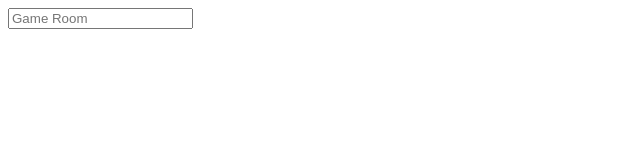
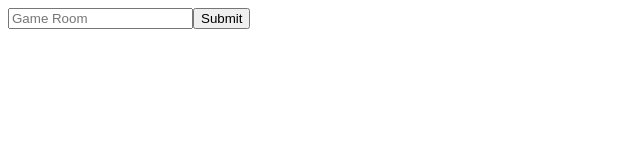
Before and after one commit to MiguelGarcia95/Jeopardy_Game, a React (Create React App) app in the folder client/: page / in a window 1280 px wide. Shown: the top 160 px of the page, without its empty margins (0-640 px from the left). Built offline with nearby package versions, Linux system fonts and the light colour scheme.

Commit message:
create home page

```diff
--- a/client/src/components/home/index.js
+++ b/client/src/components/home/index.js
@@ -2,11 +2,24 @@ import React, {useState} from 'react';
 
 function Index() {
   const [roomText, setRoomText] = useState("");
+  const onSubmit = e => {
+    e.preventDefault();
+  };
 
   return (
     <section className='app'>
-      {roomText}
-      <input placeholder='Game Room' onChange={(e) => setRoomText(e.target.value)} />
+      <section className='form-container'>
+        <form onSubmit={onSubmit} >
+          <input
+            type='text'
+            placeholder='Game Room'
+            value={roomText}
+            onChange={(e) => setRoomText(e.target.value)}
+          />
+
+          <input type='submit' />
+        </form>
+      </section>
     </section>
   )
 }
```
